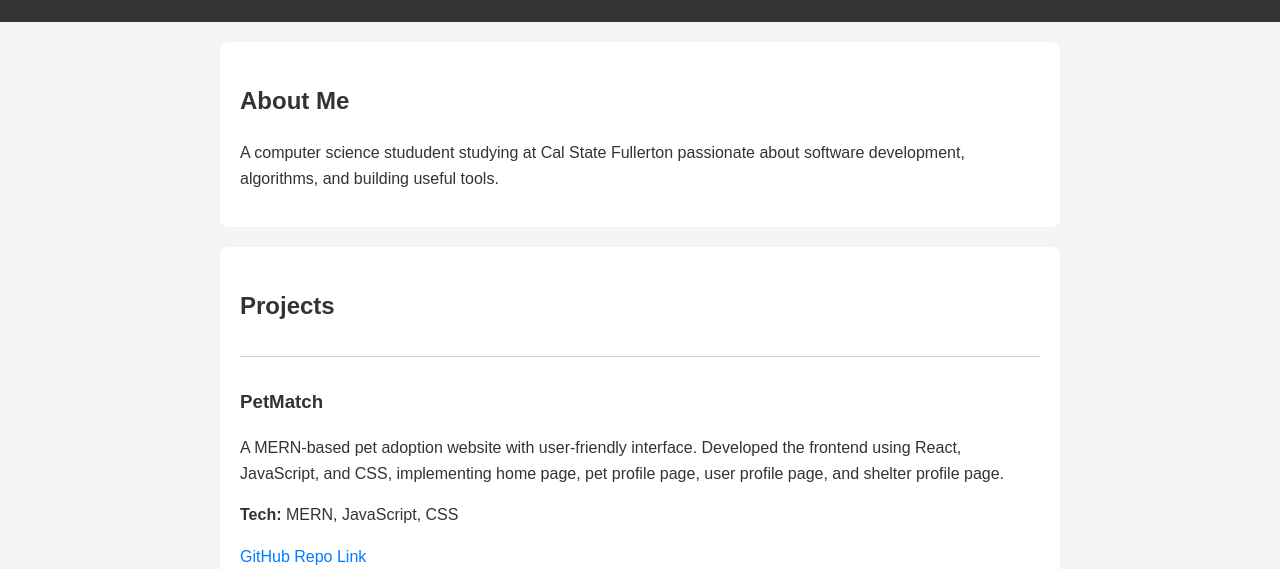
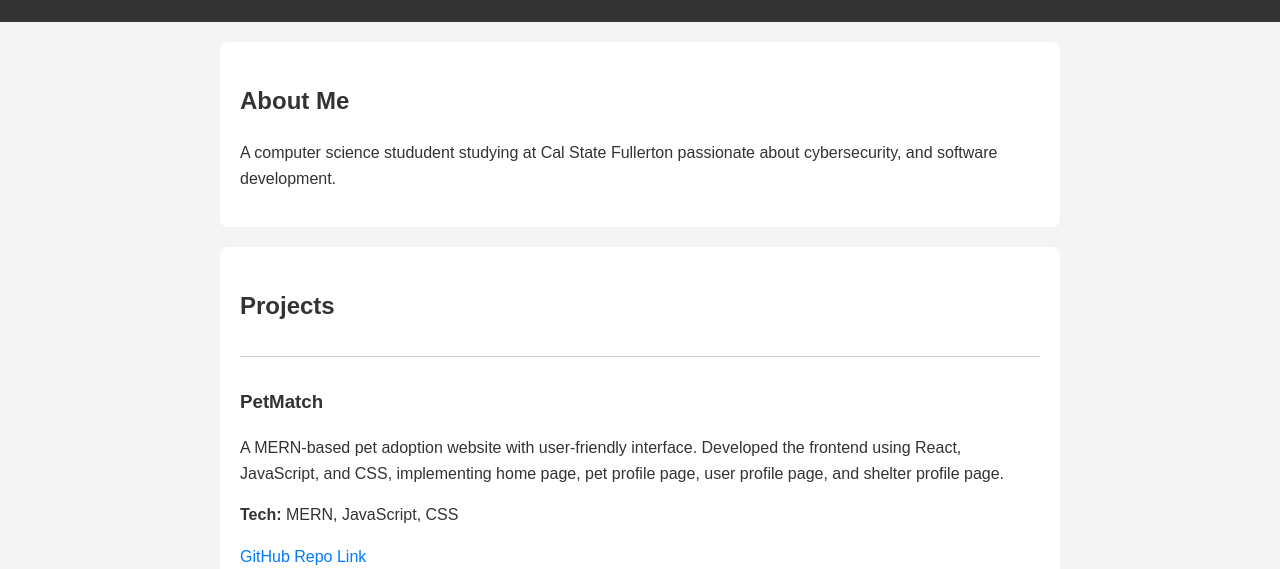
Before and after one commit to MinMyatMaung/my_portfolio_website, a plain HTML site: page index.html in a window 1280 px wide. Shown: the part 231-800 px from the top of the page. Drawn offline with Linux system fonts and the light colour scheme.

Commit message:
Changed index.html

```diff
--- a/index.html
+++ b/index.html
@@ -35,7 +35,7 @@
       <h2>About Me</h2>
       <p>
         A computer science stududent studying at Cal State Fullerton passionate
-        about software development, algorithms, and building useful tools.
+        about cybersecurity, and software development.
       </p>
     </section>
 
@@ -48,7 +48,9 @@
         <h3>PetMatch</h3>
         <p>
           A MERN-based pet adoption website with user-friendly interface.
-          Developed the frontend using React, JavaScript, and CSS, implementing home page, pet profile page, user profile page, and shelter profile page.
+          Developed the frontend using React, JavaScript, and CSS, implementing
+          home page, pet profile page, user profile page, and shelter profile
+          page.
         </p>
         <p><strong>Tech:</strong> MERN, JavaScript, CSS</p>
         <a
```
